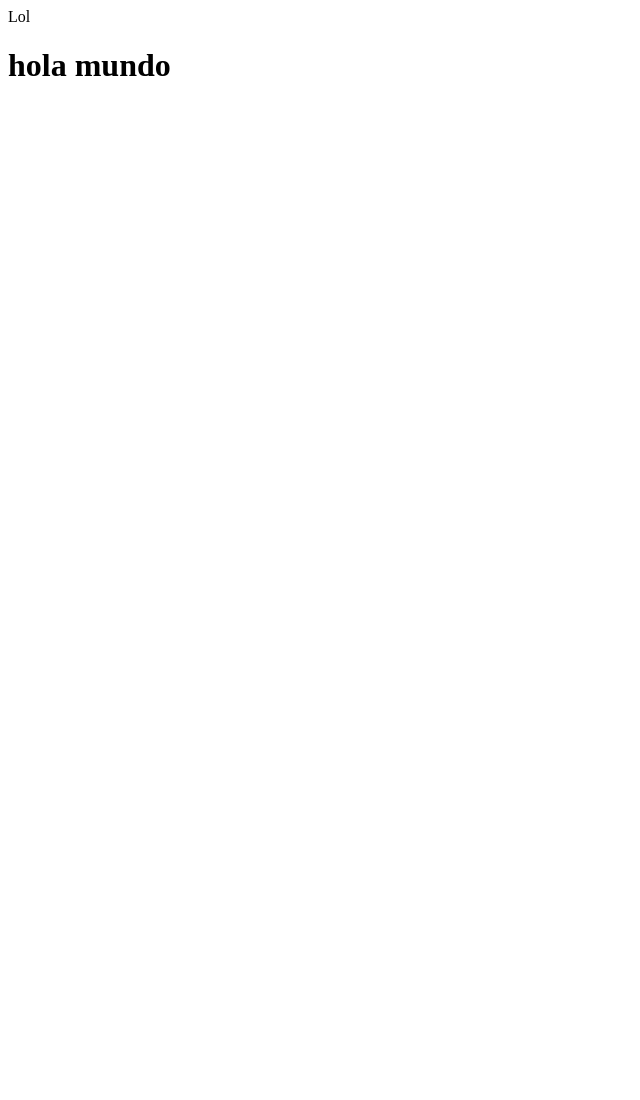
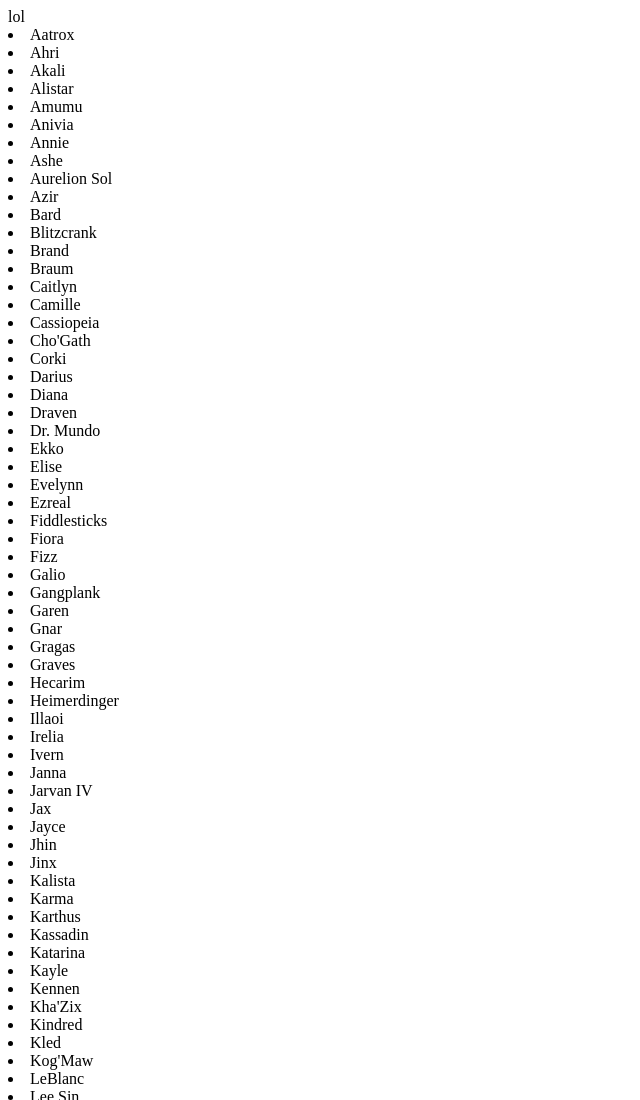
Before and after one commit to TereOyarce/SCL017-data-lovers, a plain HTML site: page index.html in a window 1280 px wide. Shown: the top 1100 px of the page, without its empty margins (0-640 px from the left). Before the commit the page ends 800 px from the top, so only its background shows below. Drawn offline with Linux system fonts and the light colour scheme.

Commit message:
se cambia data de objeto a array

```diff
--- a/index.html
+++ b/index.html
@@ -8,10 +8,15 @@
 </head>
 
 <body>
+    <header></header>
+    <div>lol</div>
+    <git id="lista">
+
+    </ul>
     <div id="root"></div>
     <script src="main.js" type="module"></script>
-    <header>Lol</header>
-    <h1>hola mundo</h1>
+
+
 </body>
 
 </html>
--- a/main.js
+++ b/main.js
@@ -1,6 +1,12 @@
-import { example } from './data.js';
-// import data from './data/lol/lol.js';
-import data from './data/pokemon/pokemon.js';
+import dataLOL from './data/lol/lol.js';
+//import data from './data/pokemon/pokemon.js';
 // import data from './data/rickandmorty/rickandmorty.js';
 
-console.log(example, data);
+const lista = document.getElementById('lista');
+// aqui transformo la dsata que viene como objeto en arreglo
+let dataLolAsArray = Object.values(dataLOL.data);
+dataLolAsArray.map(champion=>{
+    const li = document.createElement("li");
+    li.innerHTML = champion.name
+    lista.appendChild(li)
+})
```
